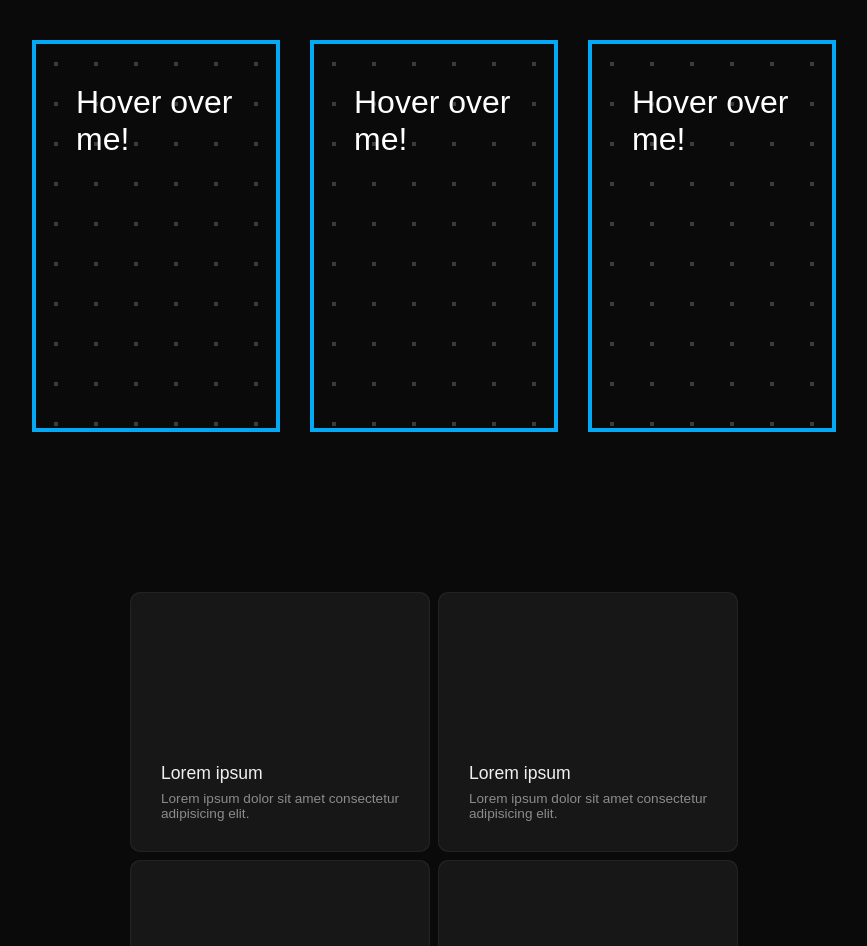
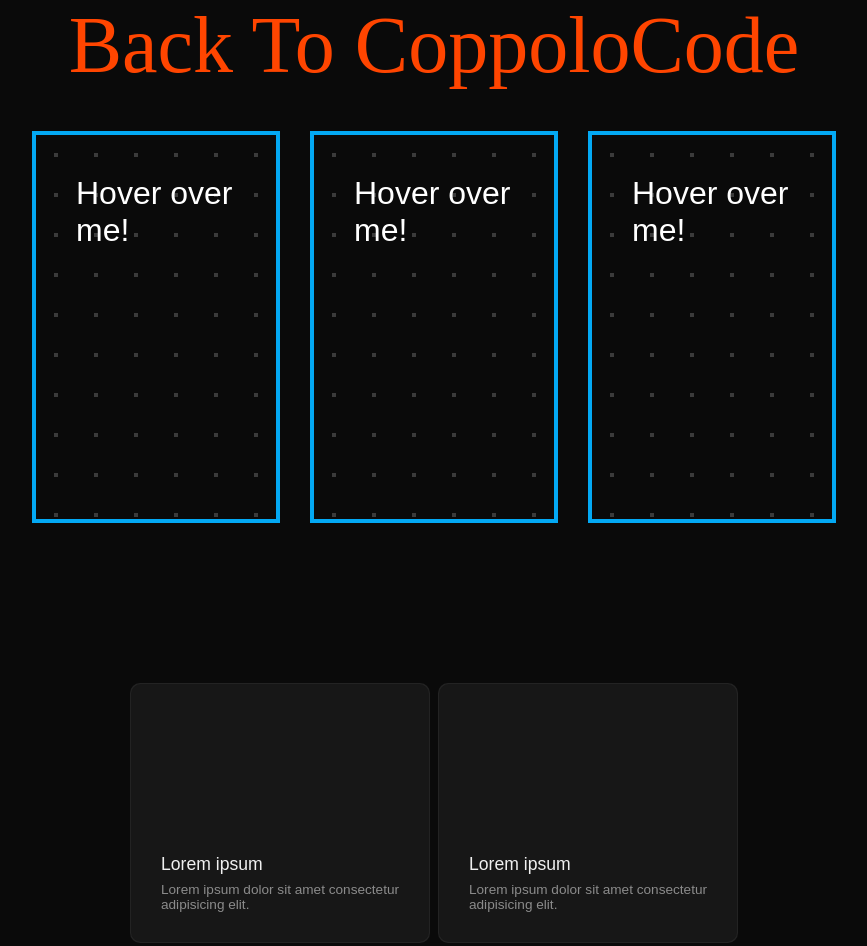
Before and after one commit to CoppoloCode/Collage, a plain HTML site: page index.html in a window 1280 px wide. Shown: the top 946 px of the page, without its empty margins (206-1073 px from the left). Drawn offline with Linux system fonts and the light colour scheme.

Commit message:
added link to coppolo code

```diff
--- a/index.html
+++ b/index.html
@@ -8,7 +8,9 @@
     <title>Collage</title>
 </head>
 <body>
-
+<section class="header">
+  <a href="../MattCoppoloWeb/index.html">Back To CoppoloCode</a>
+</section>
 <section class="Cards">
 
     <div class="card">
--- a/style.css
+++ b/style.css
@@ -27,6 +27,14 @@ body {
     padding: 0px;
     place-items: center;
 }
+
+
+.header a{
+    color: orangered;
+    font-size: 5rem;
+    text-decoration: none;
+}
+
 .Cards{
     display: flex;
     justify-content: center;
```
